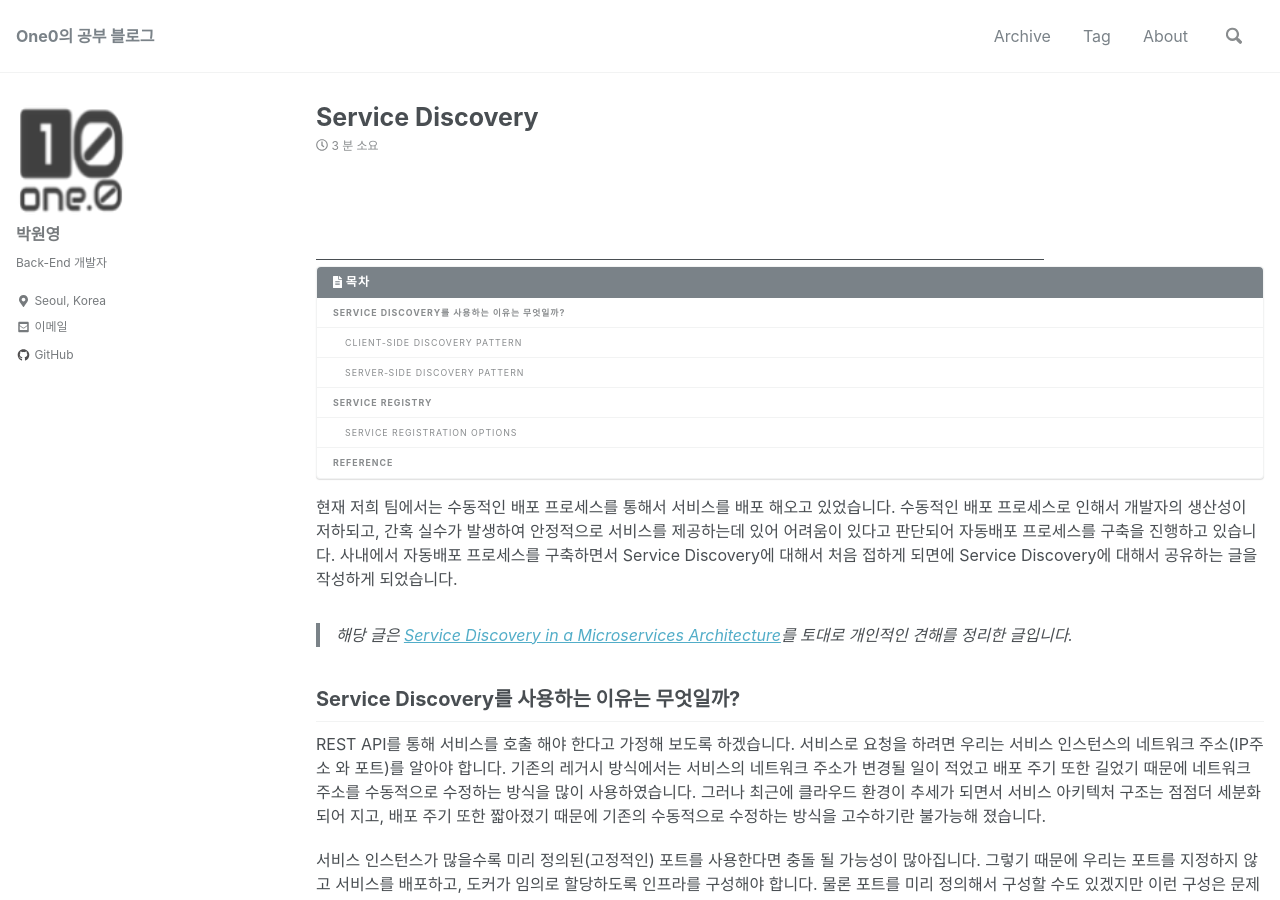
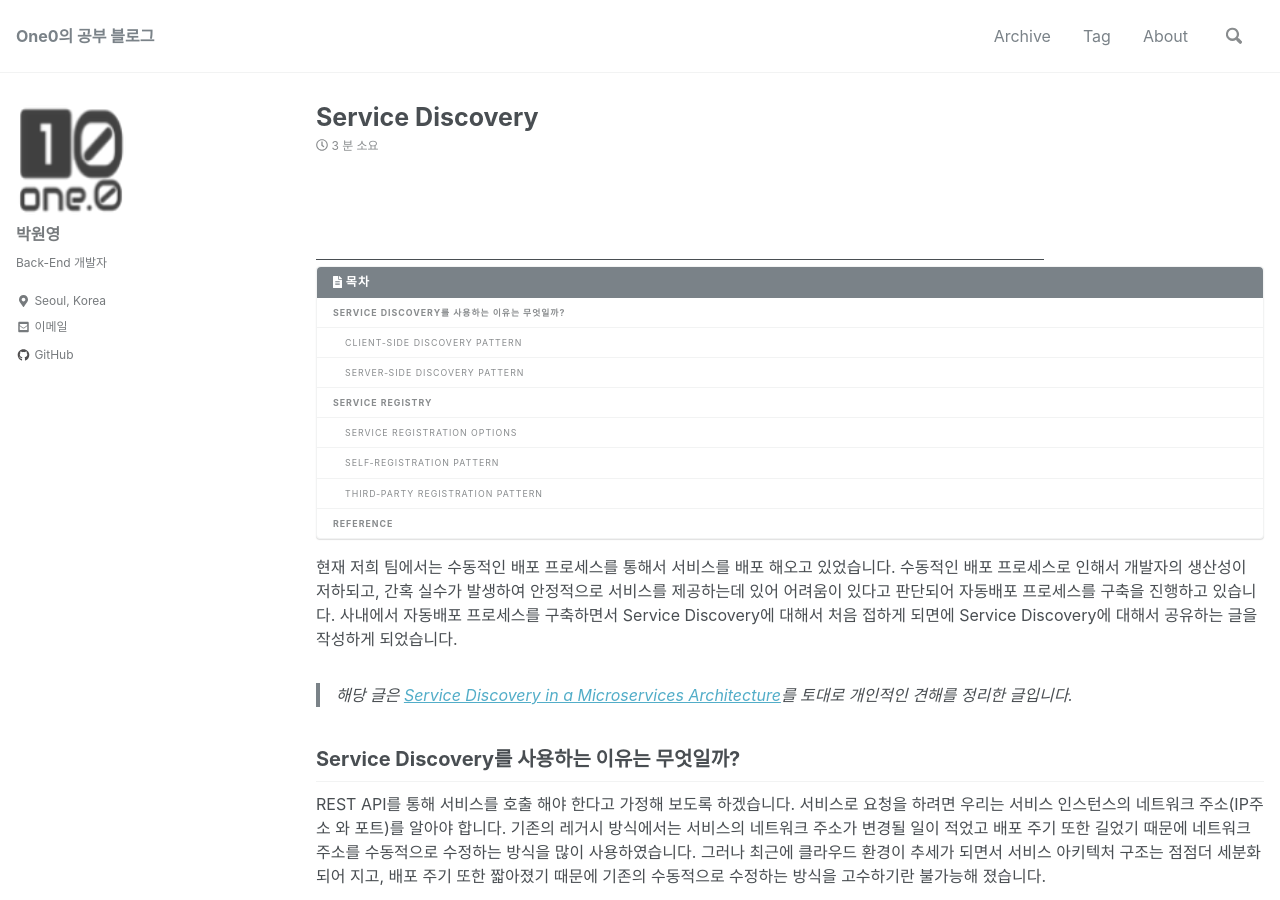
Before and after one commit to WonYoungPark/blog, a Jekyll site: the page built from _posts/09.DevOps/2018-05-15-Service Discovery.md, in a window 1280 px wide and 900 px high. Built offline with Jekyll 4.4.1, drawn with Linux system fonts in a browser that asks for light colours; nearby versions of some CDN libraries; comment, search, counter and statistics services are not loaded.

Commit message:
목차 수정

```diff
--- a/_posts/09.DevOps/2018-05-15-Service Discovery.md
+++ b/_posts/09.DevOps/2018-05-15-Service Discovery.md
@@ -90,7 +90,7 @@ Service Registry 개념에 대해서 살펴보았습니다. 서비스 인스턴
 
 등록/해지를 처리하는 몇가지 방법이 존재합니다.
 
-#### Self‑Registration Pattern
+### Self‑Registration Pattern
 
 서비스 인스턴스가 **Service Registry에 등록/해지의 책임을 가집니다.**
 
@@ -100,12 +100,12 @@ Self-Registration Pattern 에는 다양한 장점과 단점이 존재합니다.
 
 
 
-##### 장점
+#### 장점
 
 - 비교적 간단하다.
 - 별도의 시스템 컴포넌트가 필요로 하지 않다.
 
-##### 단점
+#### 단점
 
 - 서비스 인스턴스와 Service Registry의 높은 결합도
 - 서비스 인스턴스에서 Service Registry에 등록/해지 관련 로직은 직접 구현해야 한다.
@@ -113,7 +113,7 @@ Self-Registration Pattern 에는 다양한 장점과 단점이 존재합니다.
 
 
 
-#### Third‑Party Registration Pattern
+### Third‑Party Registration Pattern
 
 서비스 인스턴스가 **Service Registry에 등록/해지의 책임이 없습니다.** 대신 Registrar가 이를 수행합니다.
 
@@ -125,13 +125,15 @@ Registrar는 실행 중인 서비스 인스턴스에 폴링하거나 이벤트
 
 Third‑Party Registration Pattern 에는 다양한 장점과 단점이 존재합니다.
 
-##### 장점
+
+
+#### 장점
 
 - 서비스 인스턴스와 Service Registry의 낮은 결합도
 - 서비스 인스턴스에서 Service Registry에 등록/해지 관련 로직을 구현할 필요가 없다.
 - 정상적으로 서비스 인스턴스가 종료되었더라도 높은 안전성을 보장한다.
 
-##### 단점
+#### 단점
 
 - 서비스 인스턴스의 동록이 중앙 집중식으로 처리된다.
 - 시스템 컴포넌트 관리에 따른 관리 포인트가 추가됩니다.
```
